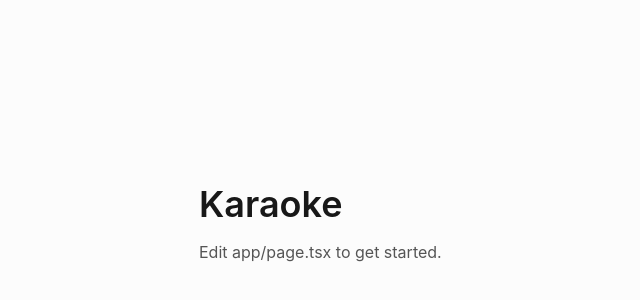
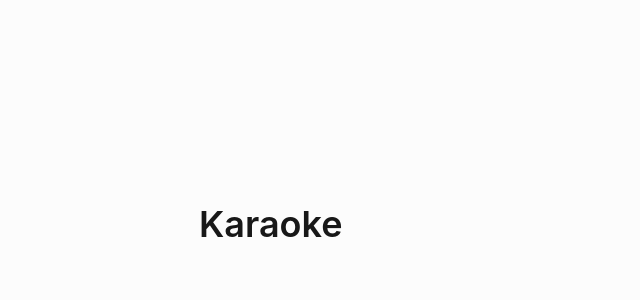
Before and after one commit to PaulAugsten/karaoke, a Next.js app: page / in a window 1280 px wide. Shown: the part 176-476 px from the top of the page, without its empty margins (129-769 px from the left). Built offline with nearby package versions, Linux system fonts and the light colour scheme.

Commit message:
chore: remove text to trigger new actions run

```diff
--- a/app/page.tsx
+++ b/app/page.tsx
@@ -2,7 +2,6 @@ export default function Home() {
     return (
         <main className="mx-auto flex min-h-dvh max-w-2xl flex-col justify-center gap-4 p-6">
             <h1 className="font-semibold text-4xl">Karaoke</h1>
-            <p className="text-muted">Edit app/page.tsx to get started.</p>
         </main>
     );
 }
```
